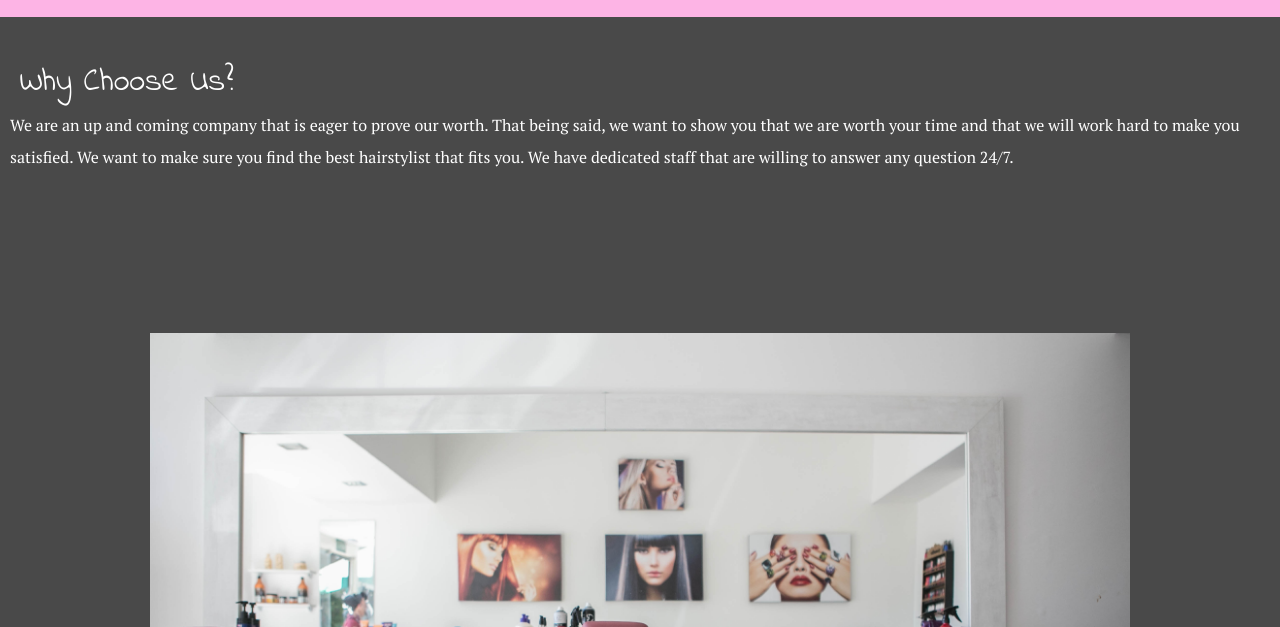
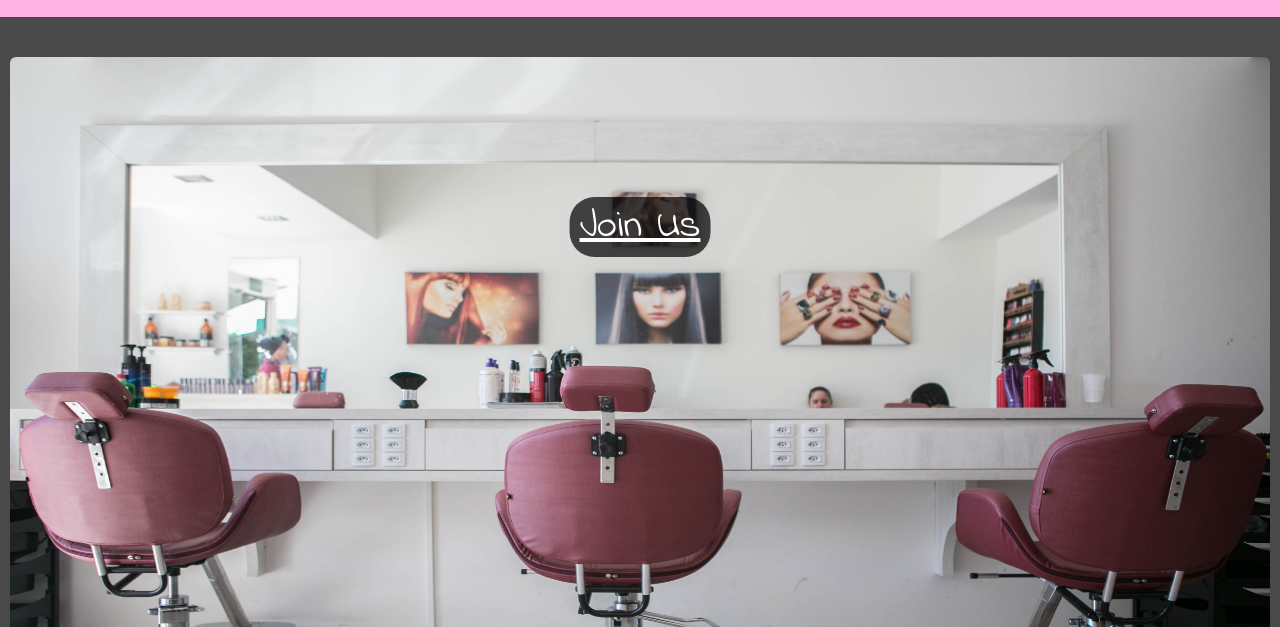
Before and after one commit to build-week-haircare/UI, a plain HTML site: page landing.html in a window 1280 px wide. Shown: the part 173-800 px from the top of the page. Drawn offline with Linux system fonts and the light colour scheme.

Commit message:
Pretty much done with everything. Just need to organize all the code.

```diff
--- a/landing.html
+++ b/landing.html
@@ -27,13 +27,16 @@
 
     <div class="middle-section">
             <div class="top-content">
-                <h1>Why Choose Us?</h1>
-                <p>We are an up and coming company that is eager to prove our worth. That being said, we want to show you that we are worth your time and that we will work hard to make you satisfied. We want to make sure you find the best hairstylist that fits you. We have dedicated staff that are willing to answer any question 24/7.</p>
-            </div>
-            <div class="top-content-img">
                <img src="img/Barber.jpg">
+               <a href="#">Join Us</a>
             </div>
 
+    </div>
+
+
+    <div class="bottom-section">
+        <h2>Why Choose Us?</h2>
+        <p>We are an up and coming company that is eager to prove our worth. That being said, we want to show you that we are worth your time and that we will work hard to make you satisfied. We want to make sure you find the best hairstylist that fits you. We have dedicated staff that are willing to answer any question 24/7.</p>
     </div>
     <div class="bottom-section">
         <h2>Purpose</h2>
--- a/less/home-page.less
+++ b/less/home-page.less
@@ -5,8 +5,17 @@
         font-size: 3.2rem;
         border: 1px;
         width: 100%;
-    }
-    h1{
+        a{
+            position: absolute;
+            top: 50%;
+            left: 50%;
+            transform: translate(-50%, -50%);
+            padding: 30px 65px;
+            border-radius: 25px;
+            font-size: 4rem;
+            color: white;
+            background-color: rgba(0, 0, 0, 0.7);
+            user-select: none;
             color: white;
             font-family: 'Indie Flower', cursive;
             padding: 10px;
@@ -17,11 +26,13 @@
         line-height: 2;
         }
         img{
-        max-width: 100%;
+        width: 100%;
+        height: 700px;
         border-radius: 6px;
-        padding: 150px;
+        // padding: 150px;
         @media @phone{
-            display: none;
+            width: 100%;
+            }
         }
     }
 }
```
Also changed, not shown: index.html (+2 -1 lines), css/index.css. Lines whose indentation alone changed are shown as unchanged.
